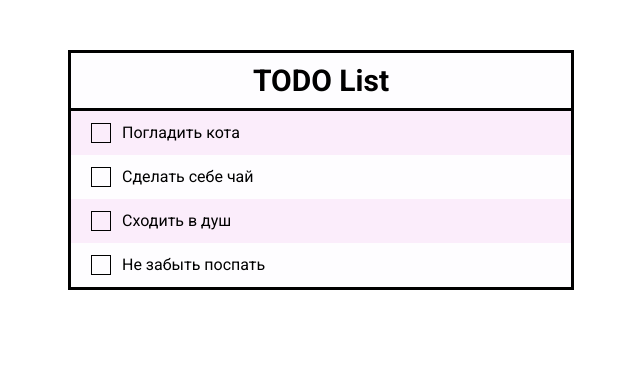
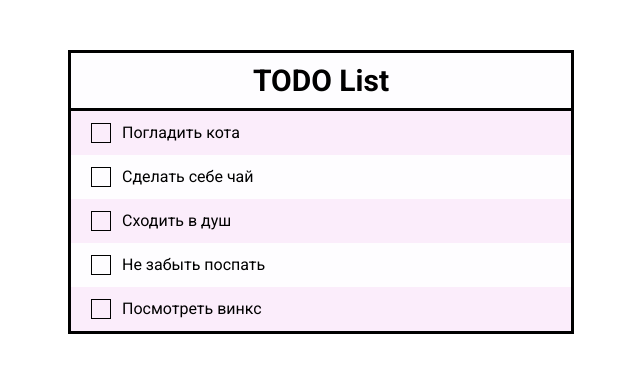
Before and after one commit to Learde/todo-react, a React app: page / in a window 1280 px wide. Shown: the top 372 px of the page, without its empty margins (319-959 px from the left). Built offline with nearby package versions, Linux system fonts and the light colour scheme.

Commit message:
Finish base application

```diff
--- a/src/App.js
+++ b/src/App.js
@@ -11,7 +11,8 @@ class App extends React.Component {
         {id:1, done: false, text: 'Погладить кота'},
         {id:2, done: false, text: 'Сделать себе чай'},
         {id:3, done: false, text: 'Сходить в душ'},
-        {id:4, done: false, text: 'Не забыть поспать'}
+        {id:4, done: false, text: 'Не забыть поспать'},
+        {id:5, done: false, text: 'Посмотреть винкс'}
       ]
     }
 
@@ -19,8 +20,18 @@ class App extends React.Component {
 
   toggleTask = (id) => {
     const obj = {...this.state};
-    obj.data[id-1].done = !obj.data[id-1].done;
-    console.log(obj);
+    let k = -1;
+    let toggle = true;
+    obj.data.forEach((val,i) => {
+      if (toggle && val.id == id) {
+        k = i;
+        toggle = false;
+      }
+    });
+    if (k != -1) obj.data[k].done = !obj.data[k].done;
+
+    // obj.data.sort((a) => a.done);
+
     this.setState(obj);
   }
 
--- a/src/components/Task/Task.js
+++ b/src/components/Task/Task.js
@@ -1,5 +1,5 @@
 import './Task.scss';
-import 'checked.svg';
+import check from './checked.svg';
 import React from 'react';
 
 const Task = (props) => {
@@ -8,8 +8,10 @@ const Task = (props) => {
 		classList += ' Task--checked';
 	}
 	return (
-		<div className={classList}>
-			<div className="Task__checkbox" onClick={props.click.bind(this, props.id)}></div>
+		<div className={classList} onClick={props.click.bind(this, props.id)}>
+			<div className="Task__checkbox">
+				<img src={check} className="Task__img" alt="X" />
+			</div>
 			<p className="Task__text">{props.text}</p>
 		</div>
 	);
--- a/src/components/Task/Task.scss
+++ b/src/components/Task/Task.scss
@@ -13,11 +13,24 @@
         background-color: #F5D3F360;
     }
 
+    &--checked &__img{
+        opacity: 1;
+    }
+
     &__checkbox {
+        display: flex;
+
         width: 2rem;
         height: 2rem;
         box-sizing: border-box;
         border: 1.5px solid #000;
+    }
+
+    &__img {
+        width: 1.5rem;
+        height: auto;
+        margin: auto auto;
+        opacity: 0;
     }
 
     &__text {
```
Also changed, not shown: 1 other file (tests, documents, lock files or other folders).
